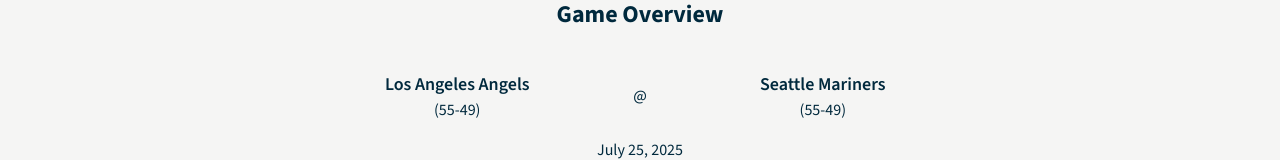
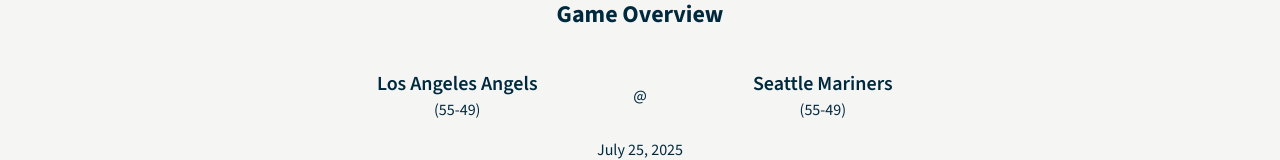
Before and after one commit to hannahkim313/the-ballpark-brief, a Next.js app: page / in a window 1280 px wide. Shown: the part 408-568 px from the top of the page. Built offline with nearby package versions, Linux system fonts and the light colour scheme.

Commit message:
Increase font size of team names in game overview at md breakpoint

```diff
--- a/components/GameOverview.tsx
+++ b/components/GameOverview.tsx
@@ -2,12 +2,13 @@ const GameOverview = () => {
   return (
     <section className="px-content py-content bg-stone-100 text-center">
       <h2>Game Overview</h2>
+
       {/* TODO: Replace content with dynamic values from API */}
       <div className="space-y-4">
         <p className="inline-flex items-center gap-4">
           <span className="inline-flex flex-col whitespace-nowrap md:w-xs">
             <span className="text-lg font-semibold md:hidden">LAA</span>
-            <span className="hidden text-lg font-semibold md:inline">
+            <span className="hidden text-lg font-semibold md:inline lg:text-xl">
               Los Angeles Angels
             </span>
             <span>(55-49)</span>
@@ -15,16 +16,18 @@ const GameOverview = () => {
           @
           <span className="inline-flex flex-col whitespace-nowrap md:w-xs">
             <span className="text-lg font-semibold md:hidden">SEA</span>
-            <span className="hidden text-lg font-semibold md:inline">
+            <span className="hidden text-lg font-semibold md:inline lg:text-xl">
               Seattle Mariners
             </span>
             <span>(55-49)</span>
           </span>
         </p>
+
         <div>
           <p>July 25, 2025</p>
           <p>6:40 PM PDT</p>
         </div>
+
         <p>T-Mobile Park in Seattle, WA</p>
       </div>
     </section>
```
